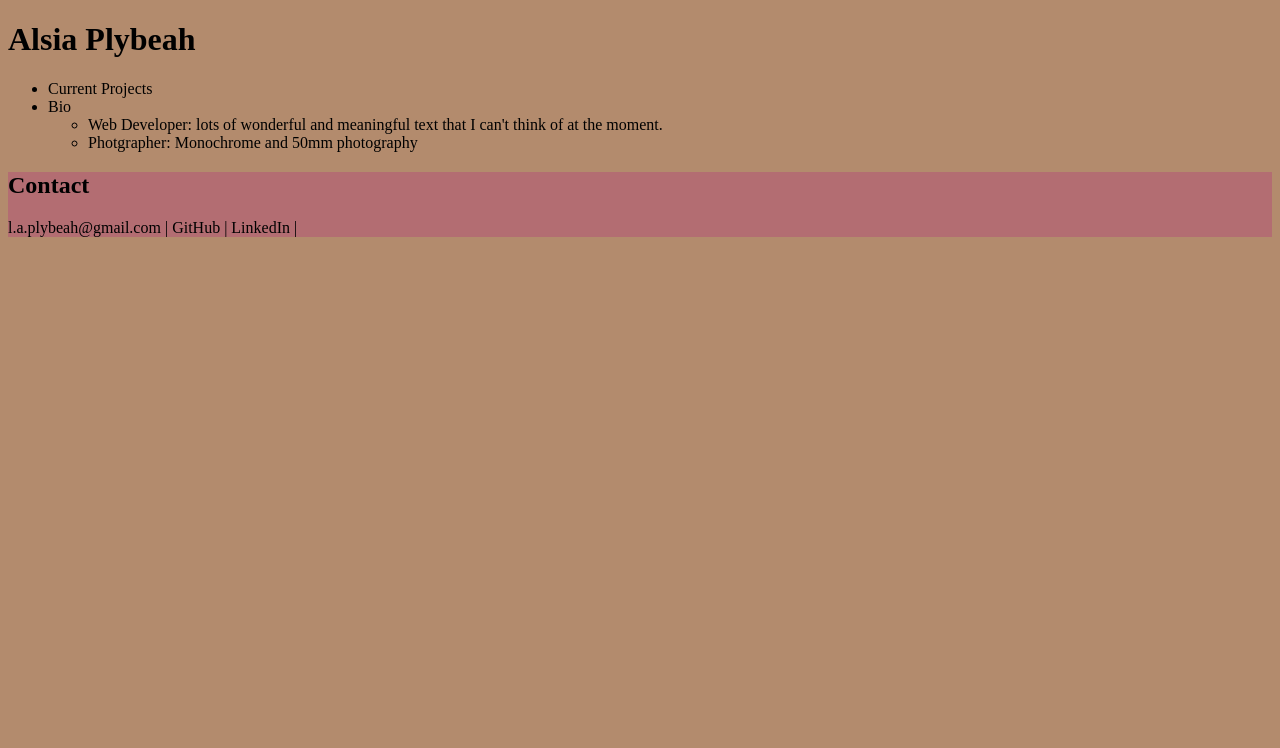
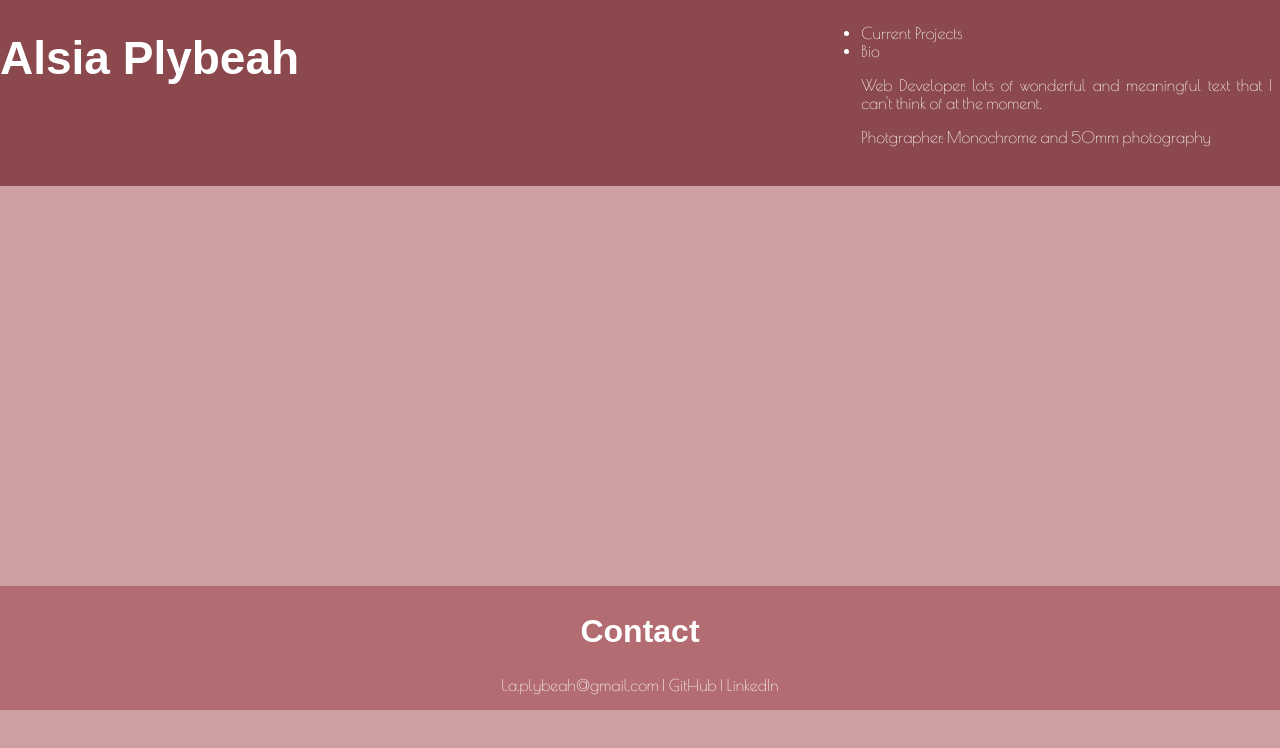
Before and after one commit to aplybeah/aplybeah.github.io, a plain HTML site: page index.html in a window 1280 px wide. Drawn offline with nearby package versions, Linux system fonts and the light colour scheme; a web font is replaced by a local one.

Commit message:
design reshuffle

```diff
--- a/index.html
+++ b/index.html
@@ -14,19 +14,18 @@
         <ul>
             <li><a href="#">Current Projects</a></li>
             <li>Bio
-                <ul>
-                    <li>Web Developer: lots of wonderful and meaningful text that I can't think of at the moment.</li>
-                    <li>Photgrapher: Monochrome and 50mm photography</li>
-                </ul>
+                    <p>Web Developer: lots of wonderful and meaningful text that I can't think of at the moment.</p>
+                    <p>Photgrapher: Monochrome and 50mm photography</p>
             </li>
         </ul>
     </div>
-    <div class="contact">
+ </body>
+
+    <footer>
         <h2>Contact </h2>
              <p>l.a.plybeah@gmail.com |
              <a href="https://github.com/aplybeah">GitHub</a> |
-             <a href="linkedin.com/in/alsia-plybeah-6114a5178">LinkedIn</a> |
+             <a href="linkedin.com/in/alsia-plybeah-6114a5178">LinkedIn</a>
             </p>
-    </div>
-</body>
+    </footer>
 </html>
--- a/style.css
+++ b/style.css
@@ -1,16 +1,45 @@
+
 body {
-    background-color: #b38b6d;
+   background-color: #cd9fa3;
+   display: grid;
+   margin: 0;
 }
-.trangle {
-    background-color: white;
+.triangle {
+    background-color: #8b484d;
+    display: grid;
+    grid-template-columns: repeat(3, 1fr);
+}
 
+ul {
+    grid-column: 3;
+    text-align: justify;
+    padding: 8px;
 }
-.contact{
+
+h1 {
+    color: white;
+    font-size: 46px;
+    font-family: 'Coda Caption', sans-serif;
+}
+
+footer{
     background-color: #b36d72;
+    text-align:center;
+    margin: 400px 0 0 0;
 }
+
 a {
     text-decoration: none;
-    color: black;
+    color: white;
+}
+h2 {
+    color: white;
+    font-size: 32px;
+    font-family: 'Coda Caption', sans-serif;
+}
+p, ul {
+    font-family: 'Poiret One', cursive;
+    color: white;
 }
 /* font-family: 'Coda Caption', sans-serif;
 font-family: 'Poiret One', cursive; */
```
